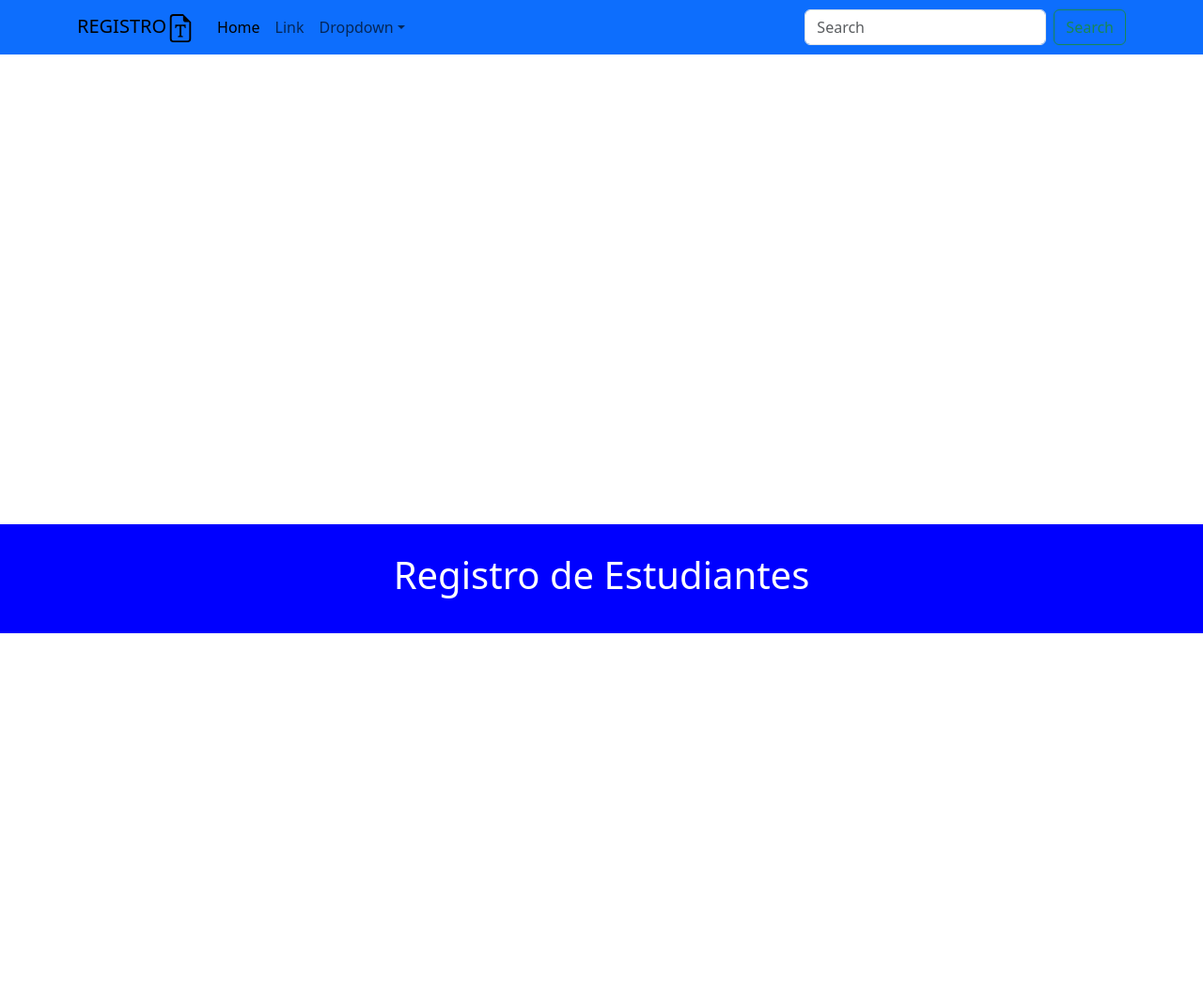
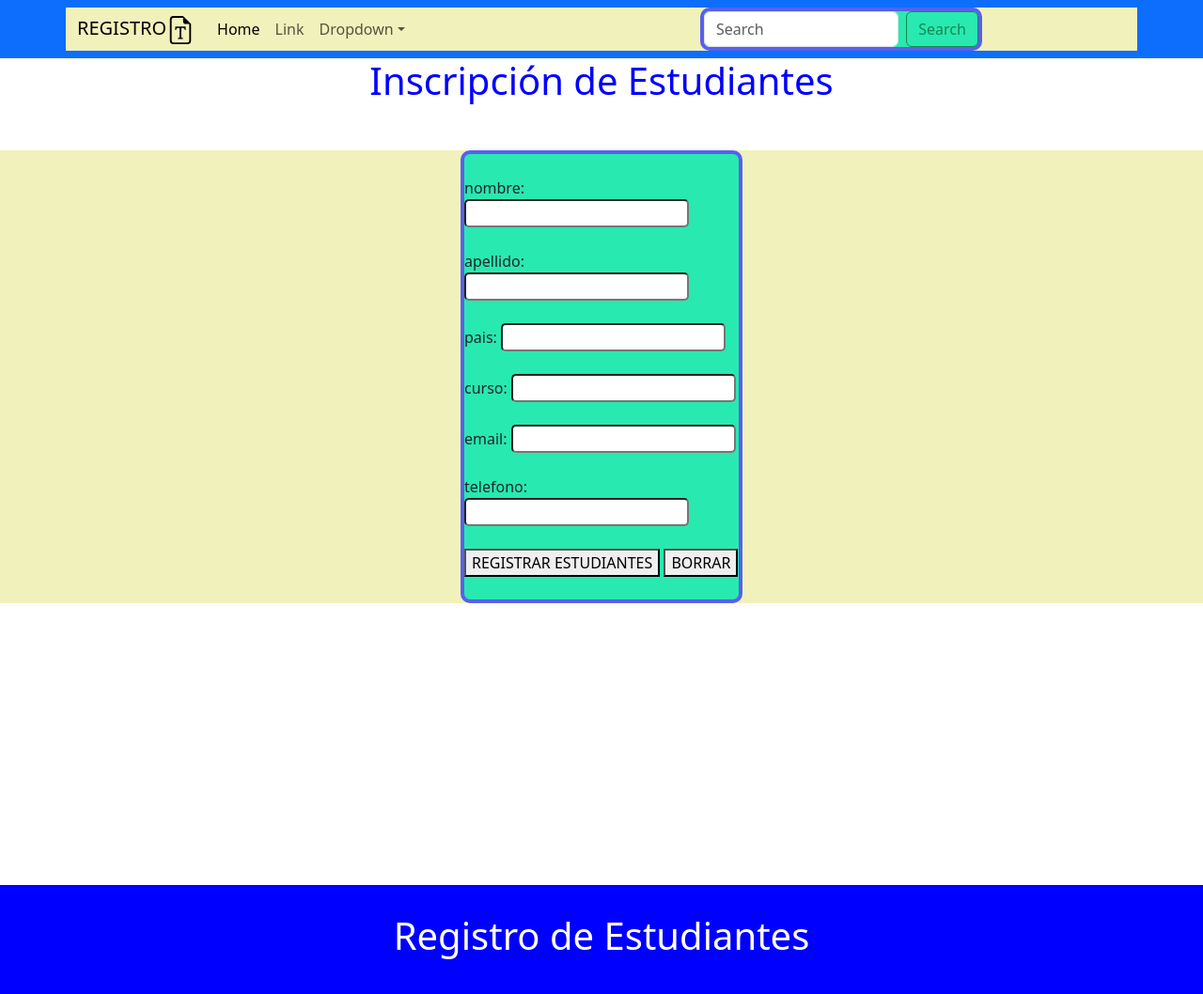
Before and after one commit to OlgaKruk1983/Ficha_ingresos, a PHP site: page /index2.php in a window 1280 px wide. Shown: the whole page at 94% size. Before the commit the page ends 674 px from the top, so only its background shows below. Run offline with PHP 8.4, Linux system fonts and the light colour scheme.

Commit message:
formulario con estilo

```diff
--- /dev/null
+++ b/css.css
@@ -0,0 +1,24 @@
+form{
+    border: solid 4px;
+    border-color: rgb(87, 97, 236);
+    border-radius: 10px;
+    width: 300px;
+    margin-top: 50px;
+    margin-left: auto;
+    margin-right: auto;
+    background-color: rgb(40, 233, 175);
+
+
+
+}
+
+input{
+    border-radius: 5px;
+    margin-top: 20px;
+
+
+}
+
+div{
+    background-color: rgb(241, 241, 187);
+}
--- a/encabezado/footer.php
+++ b/encabezado/footer.php
@@ -23,7 +23,7 @@
 
     <body>
 
-    <div style="margin-top: 500px; background-color: blue; padding: 30px; color: white; text-align: center;">
+    <div style="margin-top: 300px; background-color: blue; padding: 30px; color: white; text-align: center;">
         <h1>Registro de Estudiantes</h1>
     </div>
 
--- a/index2.php
+++ b/index2.php
@@ -1,9 +1,44 @@
 <?php include "encabezado/header.php"?>
+
+<link rel="stylesheet" href="css.css">
 
 
 
 
 
+<h1 style="text-align: center; color:blue;">Inscripción de Estudiantes</h1>
+
+<div
+    class="container-fluid"
+>
+
+<form action="registrarcurso.php" method="post">
+<br>
+nombre:
+<input type="text" name="nombre"><br><br>
+apellido:
+<input type="text" name="apellido"><br><br>
+pais:
+<input type="text" name="pais"><br><br>
+curso:
+<input type="text" name="apellido"><br><br>
+email:
+<input type="text" name="email"><br><br>
+telefono:
+<input type="text" name="telefono">
+<br><br>
+<button type="submit">REGISTRAR ESTUDIANTES</button>
+<button type="reset">BORRAR</button>
+<br><br>
+
+
+
+
+
+
+</form>
+
+</div>
 
 
 
```
Also changed, not shown: conectar.php (+13 -0 lines), registrarcurso.php (+29 -0 lines), registro.php (+7 -0 lines).
